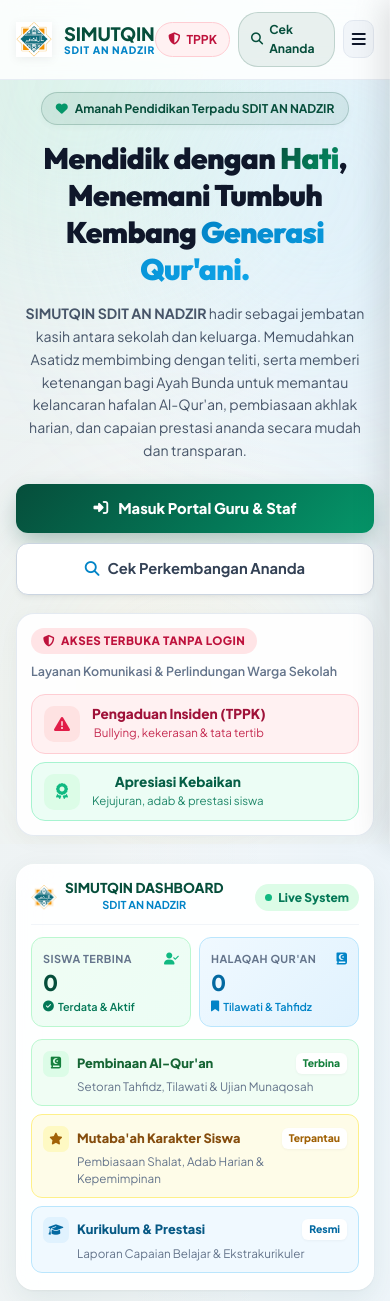
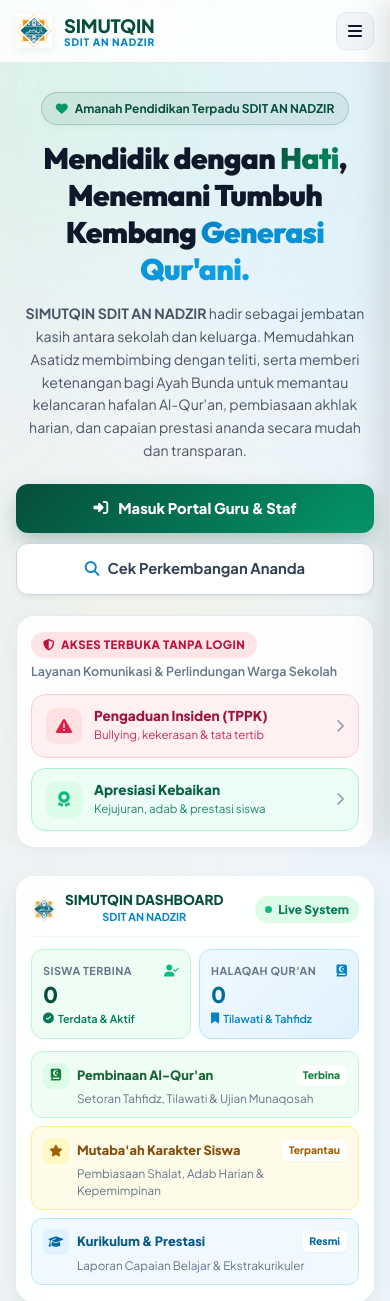
Before and after one commit to sndigitalstore/eskulsdit, a Laravel app: page / in a window 390 px wide. Shown: the top 1301 px of the page. Run offline with Laravel 12, Linux system fonts and the light colour scheme; data comes from the database, SQL or seed files in the repository; data that the repository does not hold is empty; parts of the project's set-up code (start-up, migrations or seed data) failed here and were passed over.

Commit message:
fix(mobile): rapikan header mobile welcome blade sesuai opsi 1, pisahkan layanan publik ke drawer dan hero card

```diff
--- a/resources/views/welcome.blade.php
+++ b/resources/views/welcome.blade.php
@@ -491,6 +491,25 @@
             margin-top: 2px;
         }
 
+        .btn-char-item .char-text {
+            flex: 1;
+            min-width: 0;
+            text-align: left;
+        }
+
+        .btn-char-item .char-arrow {
+            color: #94a3b8;
+            font-size: 0.85rem;
+            margin-left: auto;
+            transition: transform 0.2s ease;
+            flex-shrink: 0;
+        }
+
+        .btn-char-item:hover .char-arrow {
+            transform: translateX(3px);
+            color: #334155;
+        }
+
         /* Hero UI Glass Mockup */
         .hero-mockup-wrapper {
             position: relative;
@@ -1394,18 +1413,27 @@
 
             .hero-character-box {
                 width: 100%;
-                max-width: 360px;
-                margin: 18px auto 0;
-                padding: 14px 14px;
+                max-width: 380px;
+                margin: 20px auto 0;
+                padding: 16px 14px;
+                box-sizing: border-box;
+            }
+
+            .hero-char-header {
+                flex-direction: column;
+                align-items: flex-start;
+                gap: 4px;
+                margin-bottom: 12px;
             }
 
             .hero-char-actions {
                 grid-template-columns: 1fr;
-                gap: 8px;
+                gap: 10px;
             }
 
             .btn-char-item {
-                padding: 10px 12px;
+                padding: 12px 14px;
+                box-sizing: border-box;
             }
 
             /* Mockup Card on Mobile - 100% Symmetrical, Zero Cutoff */
@@ -1713,14 +1741,6 @@
 
             .brand-subtitle {
                 font-size: 0.6rem;
-            }
-
-            .mobile-quick-btn span {
-                display: none;
-            }
-
-            .mobile-quick-btn {
-                padding: 6px 9px;
             }
 
             .hero-title {
@@ -1812,15 +1832,7 @@
 
         <!-- Mobile Navigation Actions -->
         <div class="mobile-nav-actions">
-            <a href="{{ route('public.character.index') }}" class="mobile-quick-btn" title="Layanan TPPK & Apresiasi" style="color: #be123c; background: #fff1f2; border-color: #fecdd3;">
-                <i class="fas fa-shield-alt"></i>
-                <span>TPPK</span>
-            </a>
-            <a href="{{ route('student-status.index') }}" class="mobile-quick-btn" title="Portal Ayah Bunda">
-                <i class="fas fa-search"></i>
-                <span>Cek Ananda</span>
-            </a>
-            <button type="button" class="mobile-menu-toggle" id="mobileMenuBtn" aria-label="Buka Menu" onclick="toggleMobileMenu()">
+            <button type="button" class="mobile-menu-toggle" id="mobileMenuBtn" aria-label="Buka Menu Navigasi" onclick="toggleMobileMenu()">
                 <i class="fas fa-bars" id="menuIcon"></i>
             </button>
         </div>
@@ -1842,6 +1854,41 @@
             </button>
         </div>
         <div class="mobile-drawer-body">
+            <!-- Layanan Publik & Mandiri Section -->
+            <div style="font-size: 0.72rem; font-weight: 800; color: #64748b; text-transform: uppercase; letter-spacing: 0.05em; margin-bottom: 8px; padding-left: 4px;">
+                Layanan Publik & Mandiri
+            </div>
+            <div class="mobile-nav-links" style="margin-bottom: 20px;">
+                <a href="{{ route('student-status.index') }}" class="m-nav-link m-nav-highlight" onclick="closeMobileMenu()" style="border-radius: 14px; padding: 12px 14px;">
+                    <div style="display: flex; align-items: center; gap: 12px;">
+                        <div style="width: 34px; height: 34px; border-radius: 10px; background: #ecfdf5; color: #047857; display: flex; align-items: center; justify-content: center; font-size: 0.95rem; flex-shrink: 0;">
+                            <i class="fas fa-search"></i>
+                        </div>
+                        <div>
+                            <div style="font-weight: 800; font-size: 0.88rem; color: #064e3b; line-height: 1.2;">Portal Ayah Bunda</div>
+                            <div style="font-size: 0.72rem; color: #64748b; font-weight: 600; margin-top: 2px;">Cek Perkembangan Ananda</div>
+                        </div>
+                    </div>
+                    <span class="m-badge-pill" style="background: #d1fae5; color: #065f46;">Mandiri</span>
+                </a>
+                <a href="{{ route('public.character.index') }}" class="m-nav-link" style="background: #fff1f2; border: 1.5px solid #fecdd3; color: #be123c; border-radius: 14px; padding: 12px 14px;" onclick="closeMobileMenu()">
+                    <div style="display: flex; align-items: center; gap: 12px;">
+                        <div style="width: 34px; height: 34px; border-radius: 10px; background: #fee2e2; color: #e11d48; display: flex; align-items: center; justify-content: center; font-size: 0.95rem; flex-shrink: 0;">
+                            <i class="fas fa-shield-alt"></i>
+                        </div>
+                        <div>
+                            <div style="font-weight: 800; font-size: 0.88rem; color: #9f1239; line-height: 1.2;">Layanan TPPK & Apresiasi</div>
+                            <div style="font-size: 0.72rem; color: #be123c; font-weight: 600; margin-top: 2px;">Pengaduan Insiden & Kebaikan</div>
+                        </div>
+                    </div>
+                    <span class="m-badge-pill" style="background: #e11d48; color: #fff;">Publik</span>
+                </a>
+            </div>
+
+            <!-- Informasi Profil Sekolah -->
+            <div style="font-size: 0.72rem; font-weight: 800; color: #64748b; text-transform: uppercase; letter-spacing: 0.05em; margin-bottom: 8px; padding-left: 4px; border-top: 1px solid #f1f5f9; padding-top: 14px;">
+                Informasi & Profil
+            </div>
             <div class="mobile-nav-links">
                 <a href="#pilar" class="m-nav-link" onclick="closeMobileMenu()">
                     <i class="fas fa-cubes"></i>
@@ -1854,20 +1901,6 @@
                 <a href="#statistik" class="m-nav-link" onclick="closeMobileMenu()">
                     <i class="fas fa-chart-pie"></i>
                     <span>Statistik Sekolah</span>
-                </a>
-                <a href="{{ route('student-status.index') }}" class="m-nav-link m-nav-highlight" onclick="closeMobileMenu()">
-                    <div style="display: flex; align-items: center; gap: 12px;">
-                        <i class="fas fa-search"></i>
-                        <span>Portal Ayah Bunda</span>
-                    </div>
-                    <span class="m-badge-pill">Mandiri</span>
-                </a>
-                <a href="{{ route('public.character.index') }}" class="m-nav-link" style="background: #fff1f2; border: 1px solid #fecdd3; color: #be123c;" onclick="closeMobileMenu()">
-                    <div style="display: flex; align-items: center; gap: 12px;">
-                        <i class="fas fa-shield-alt" style="color: #e11d48;"></i>
-                        <span>Layanan TPPK & Apresiasi</span>
-                    </div>
-                    <span class="m-badge-pill" style="background: #e11d48; color: #fff;">Publik</span>
                 </a>
             </div>
 
@@ -1925,6 +1958,7 @@
                             <strong>Pengaduan Insiden (TPPK)</strong>
                             <span>Bullying, kekerasan & tata tertib</span>
                         </div>
+                        <div class="char-arrow"><i class="fas fa-chevron-right"></i></div>
                     </a>
                     <a href="{{ route('public.character.index', ['tab' => 'apresiasi']) }}" class="btn-char-item btn-char-praise">
                         <div class="char-icon"><i class="fas fa-award"></i></div>
@@ -1932,6 +1966,7 @@
                             <strong>Apresiasi Kebaikan</strong>
                             <span>Kejujuran, adab & prestasi siswa</span>
                         </div>
+                        <div class="char-arrow"><i class="fas fa-chevron-right"></i></div>
                     </a>
                 </div>
             </div>
```
